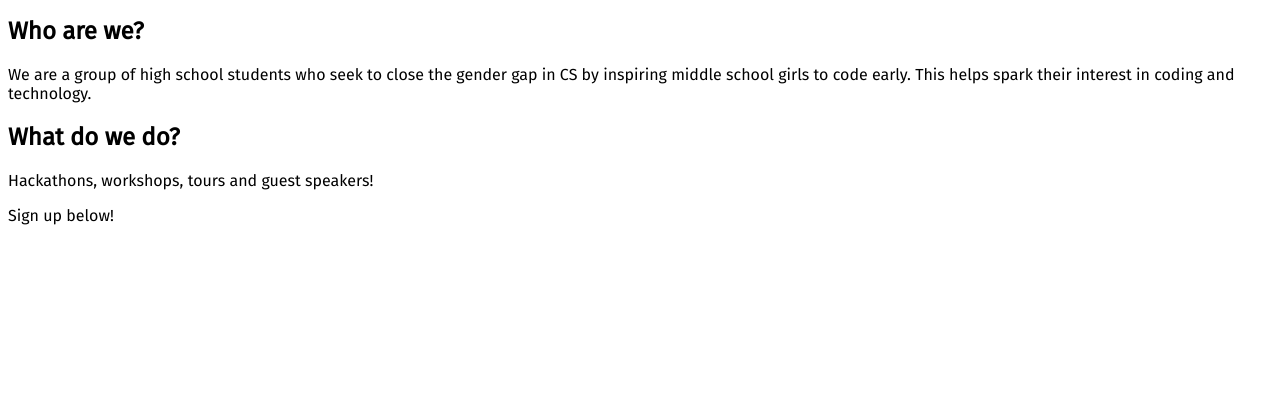
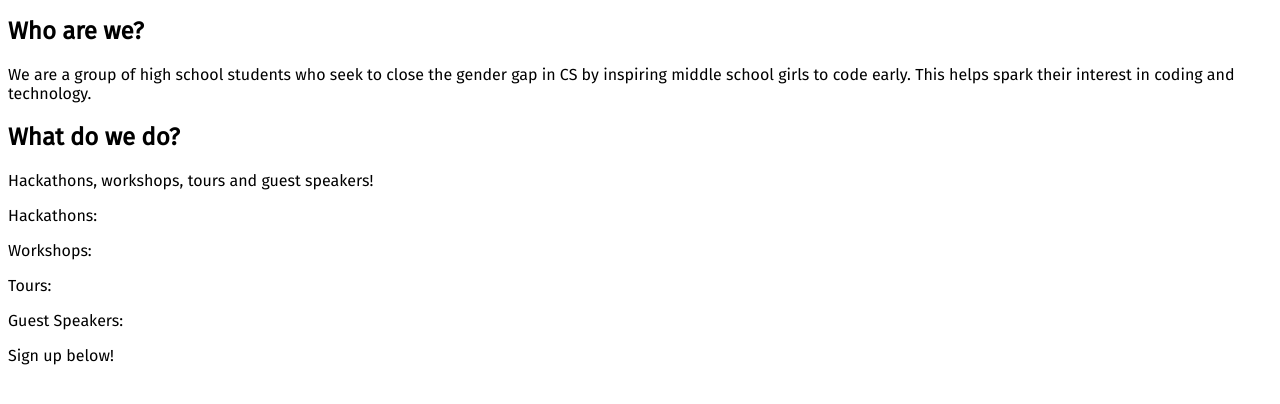
Before and after one commit to mansimg/GlobalGirlCode, a plain HTML site: page public/index.html in a window 1280 px wide. Shown: the part 334-738 px from the top of the page. Drawn offline with Linux system fonts and the light colour scheme; some packages are replaced by stand-ins of ours.

Commit message:
Update public/index.html

```diff
--- a/public/index.html
+++ b/public/index.html
@@ -33,6 +33,11 @@
 
     <h2>What do we do?</h2>
     <p>Hackathons, workshops, tours and guest speakers!</p>
+
+    <p>Hackathons: </p>
+    <p>Workshops: </p>
+    <p>Tours: </p>
+    <p>Guest Speakers: </p>
     <p>Sign up below!</p>
   </body>
 </html>
```
